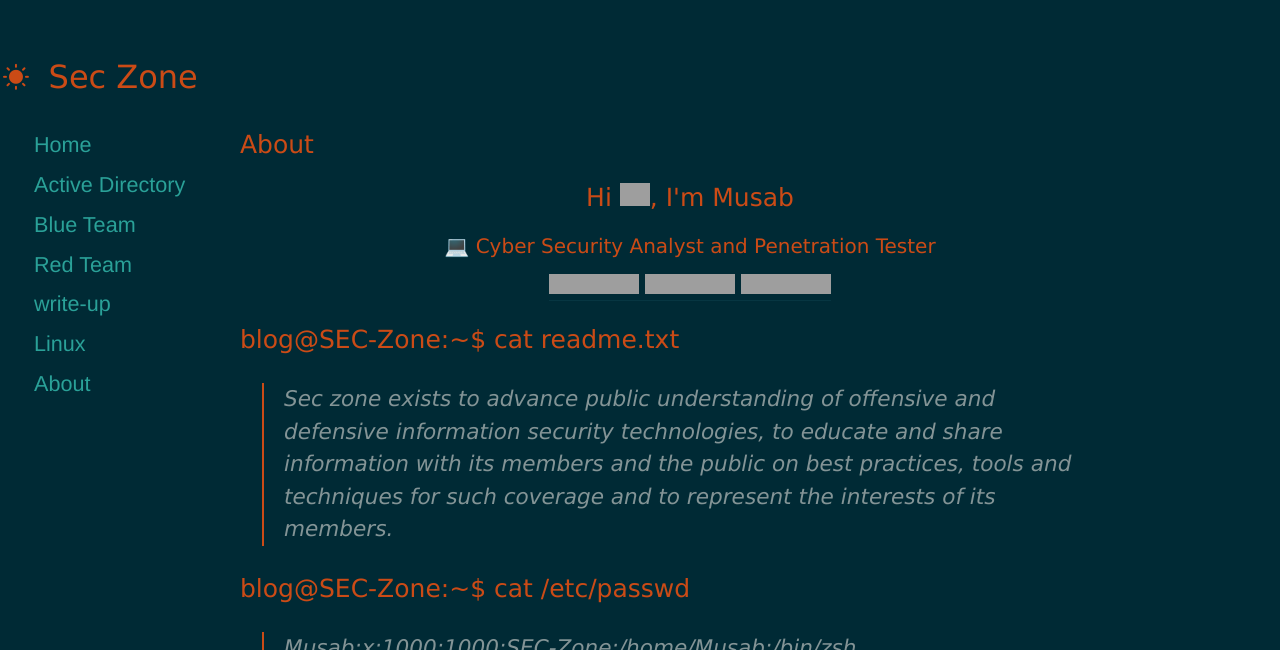
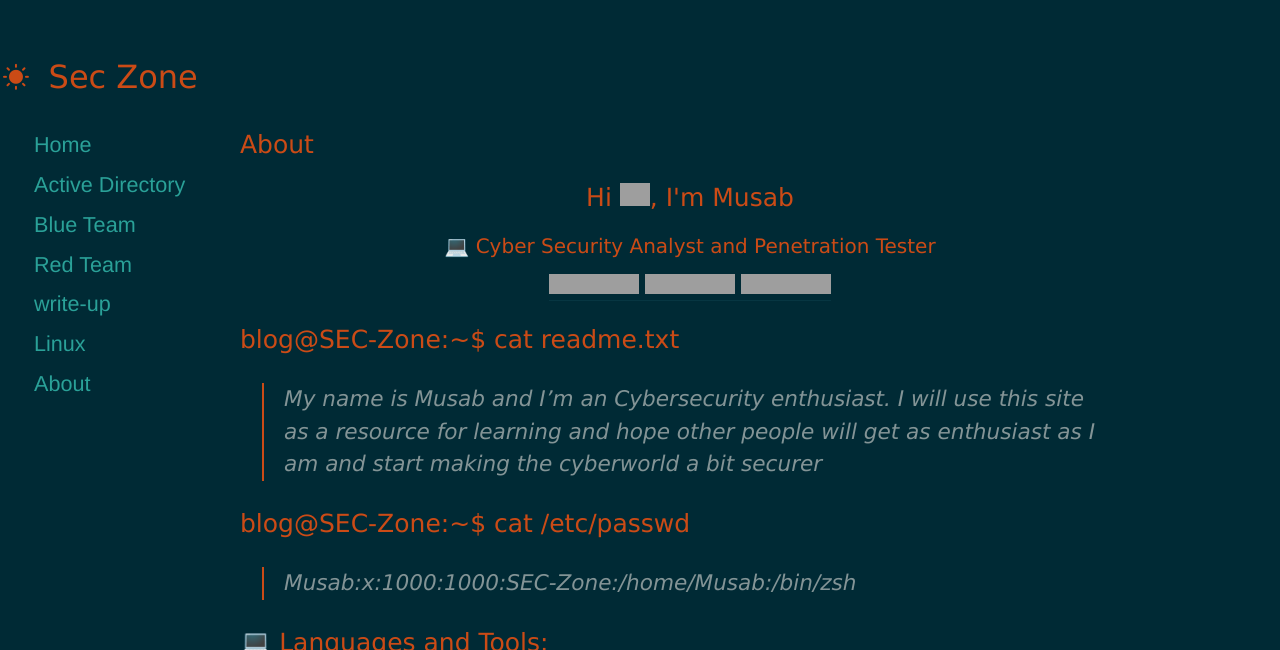
Before and after one commit to SecZone1/seczone1.github.io, a Jekyll site: the page built from about/index.md, in a window 1280 px wide and 900 px high, cut to the strip 0-650 px from the top of the window. Built offline with Jekyll 4.4.1, drawn with Linux system fonts in a browser that asks for light colours; nearby versions of some CDN libraries; grey boxes are pictures that could not be loaded.

Commit message:
Update index.md

```diff
--- a/about/index.md
+++ b/about/index.md
@@ -26,7 +26,7 @@ order: 4
 
 # blog@SEC-Zone:~$ cat readme.txt
 
-> Sec zone exists to advance public understanding of offensive and defensive information security technologies, to educate and share information with its members and the public on best practices, tools and techniques for such coverage and to represent the interests of its members.
+> My name is Musab and I’m an Cybersecurity enthusiast. I will use this site as a resource for learning and hope other people will get as enthusiast as I am and start making the cyberworld a bit securer
 
 
 # blog@SEC-Zone:~$ cat /etc/passwd
```
